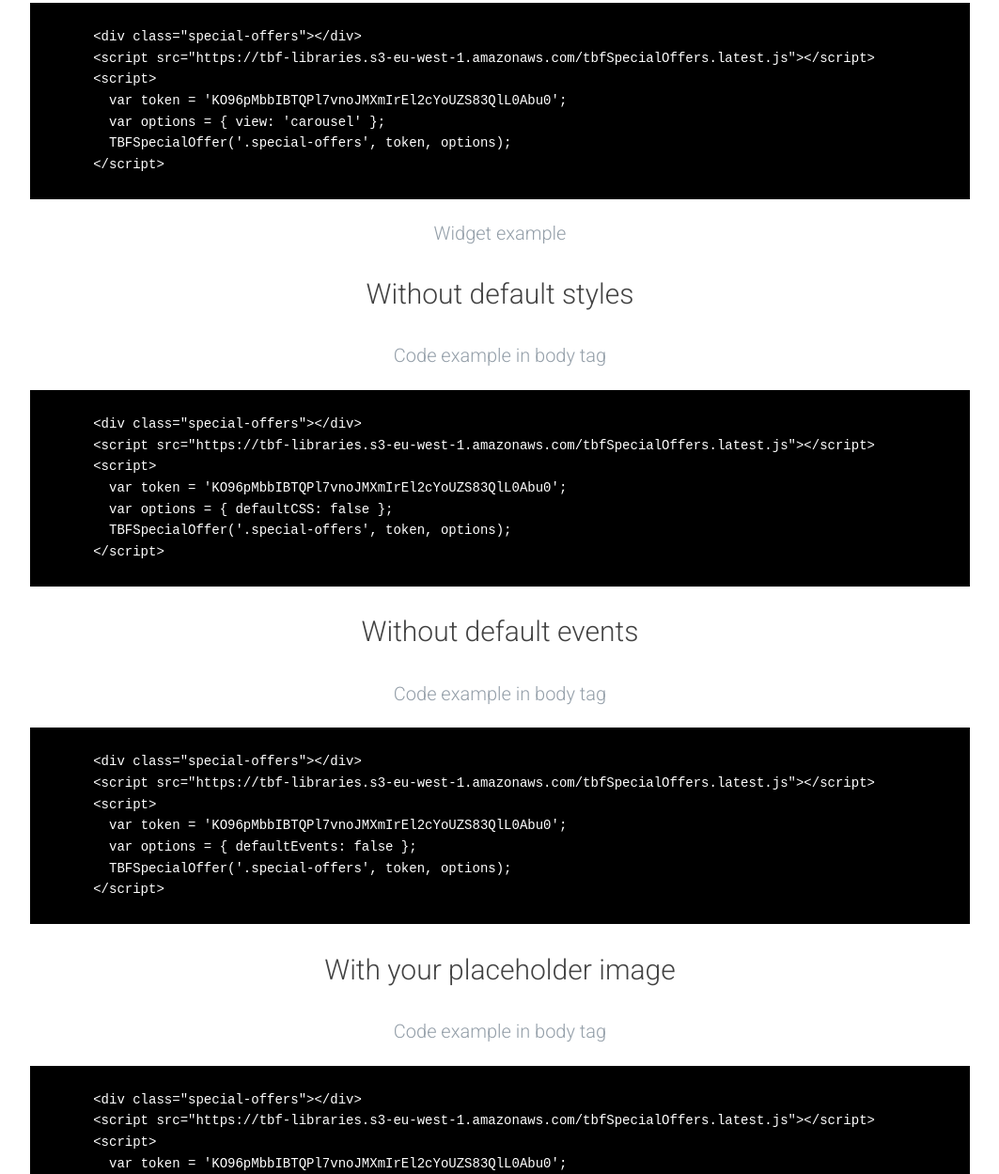
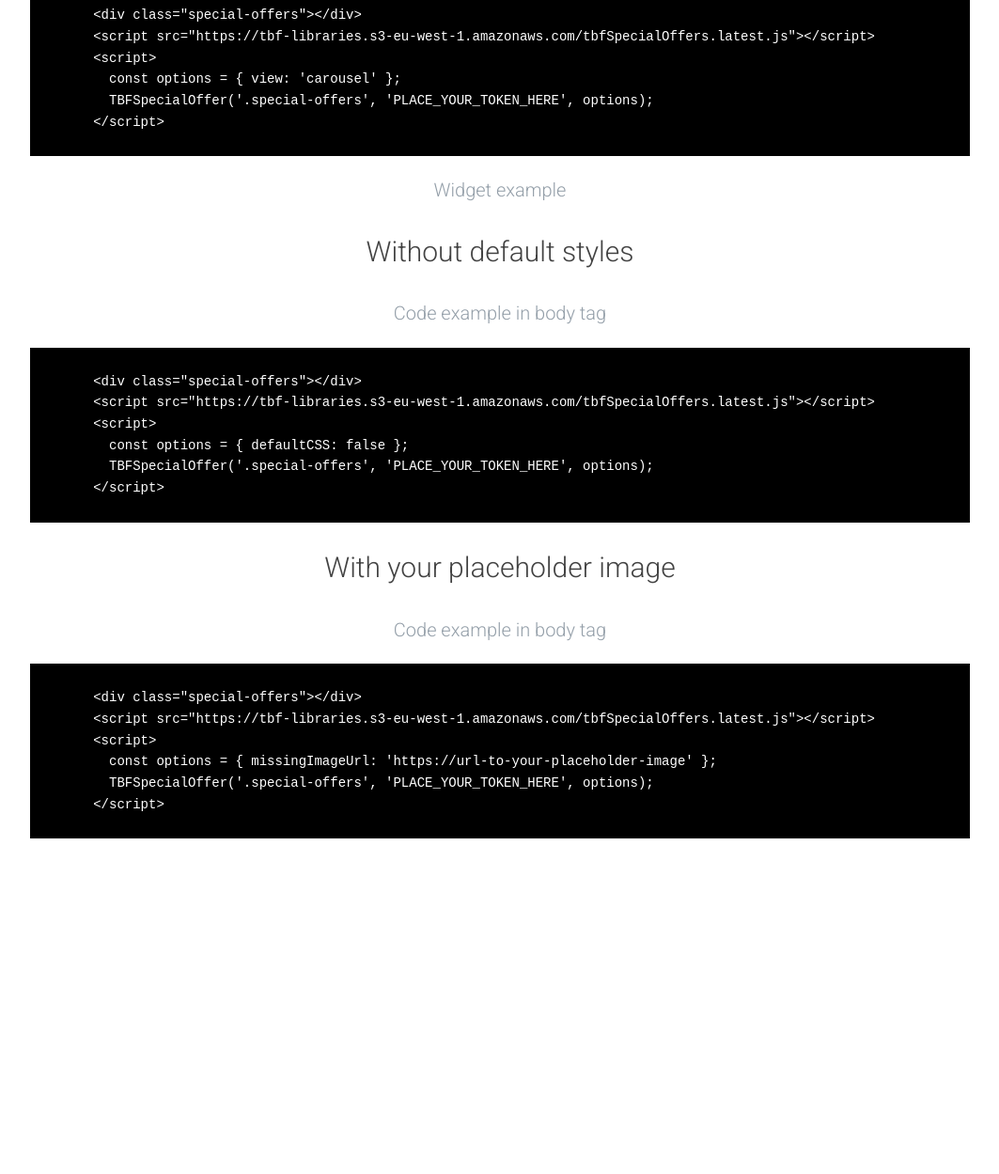
Before and after one commit to lakchmu/special-offer-widget, a website built with webpack: page index.html in a window 1280 px wide. Shown: the part 660-1909 px from the top of the page at 94% size, without its empty margins (108-1171 px from the left). After the commit the page ends 1560 px from the top, so only its background shows below. Built offline with nearby package versions, Linux system fonts and the light colour scheme; a script that the page names is missing.

Commit message:
Edit ReadMe file and github page

```diff
--- a/index.html
+++ b/index.html
@@ -70,8 +70,7 @@
         &lt;div class="special-offers"&gt;&lt;/div&gt;
         &lt;script src="https://tbf-libraries.s3-eu-west-1.amazonaws.com/tbfSpecialOffers.latest.js"&gt;&lt;/script&gt;
         &lt;script&gt;
-        <span>  var token = 'KO96pMbbIBTQPl7vnoJMXmIrEl2cYoUZS83QlL0Abu0';</span>
-        <span>  TBFSpecialOffer('.special-offers', token);</span>
+        <span>  TBFSpecialOffer('.special-offers', 'PLACE_YOUR_TOKEN_HERE');</span>
         &lt;/script&gt;</pre>
     <h3>Widget example</h3>
     <div class="special-offers"></div>
@@ -87,9 +86,8 @@
         &lt;div class="special-offers"&gt;&lt;/div&gt;
         &lt;script src="https://tbf-libraries.s3-eu-west-1.amazonaws.com/tbfSpecialOffers.latest.js"&gt;&lt;/script&gt;
         &lt;script&gt;
-        <span>  var token = 'KO96pMbbIBTQPl7vnoJMXmIrEl2cYoUZS83QlL0Abu0';</span>
-        <span>  var options = { view: 'carousel' };</span>
-        <span>  TBFSpecialOffer('.special-offers', token, options);</span>
+        <span>  const options = { view: 'carousel' };</span>
+        <span>  TBFSpecialOffer('.special-offers', 'PLACE_YOUR_TOKEN_HERE', options);</span>
         &lt;/script&gt;</pre>
     <h3>Widget example</h3>
     <div class="special-offers-carousel"></div>
@@ -105,20 +103,8 @@
         &lt;div class="special-offers"&gt;&lt;/div&gt;
         &lt;script src="https://tbf-libraries.s3-eu-west-1.amazonaws.com/tbfSpecialOffers.latest.js"&gt;&lt;/script&gt;
         &lt;script&gt;
-        <span>  var token = 'KO96pMbbIBTQPl7vnoJMXmIrEl2cYoUZS83QlL0Abu0';</span>
-        <span>  var options = { defaultCSS: false };</span>
-        <span>  TBFSpecialOffer('.special-offers', token, options);</span>
-        &lt;/script&gt;</pre>
-
-    <h2 id="without-default-events">Without default events</h2>
-    <h3>Code example in body tag</h3>
-    <pre class="code-example">
-        &lt;div class="special-offers"&gt;&lt;/div&gt;
-        &lt;script src="https://tbf-libraries.s3-eu-west-1.amazonaws.com/tbfSpecialOffers.latest.js"&gt;&lt;/script&gt;
-        &lt;script&gt;
-        <span>  var token = 'KO96pMbbIBTQPl7vnoJMXmIrEl2cYoUZS83QlL0Abu0';</span>
-        <span>  var options = { defaultEvents: false };</span>
-        <span>  TBFSpecialOffer('.special-offers', token, options);</span>
+        <span>  const options = { defaultCSS: false };</span>
+        <span>  TBFSpecialOffer('.special-offers', 'PLACE_YOUR_TOKEN_HERE', options);</span>
         &lt;/script&gt;</pre>
 
     <h2 id="with-your-placeholder-image">With your placeholder image</h2>
@@ -127,9 +113,8 @@
         &lt;div class="special-offers"&gt;&lt;/div&gt;
         &lt;script src="https://tbf-libraries.s3-eu-west-1.amazonaws.com/tbfSpecialOffers.latest.js"&gt;&lt;/script&gt;
         &lt;script&gt;
-        <span>  var token = 'KO96pMbbIBTQPl7vnoJMXmIrEl2cYoUZS83QlL0Abu0';</span>
-        <span>  var options = { missingImageUrl: 'https://url-to-your-placeholder-image' };</span>
-        <span>  TBFSpecialOffer('.special-offers', token, options);</span>
+        <span>  const options = { missingImageUrl: 'https://url-to-your-placeholder-image' };</span>
+        <span>  TBFSpecialOffer('.special-offers', 'PLACE_YOUR_TOKEN_HERE', options);</span>
         &lt;/script&gt;</pre>
   </body>
 </html>
```
Also changed, not shown: README.md, example-carousel-view.png (added), example-default-view.png (added), example-with-own-placeholder-image.png (added).
